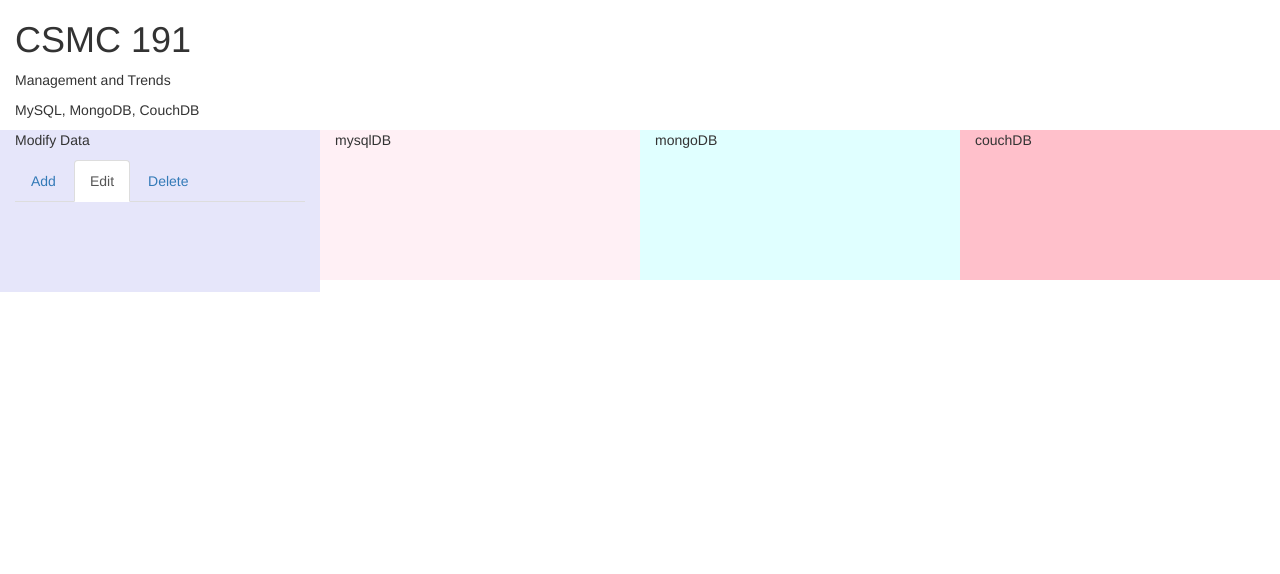
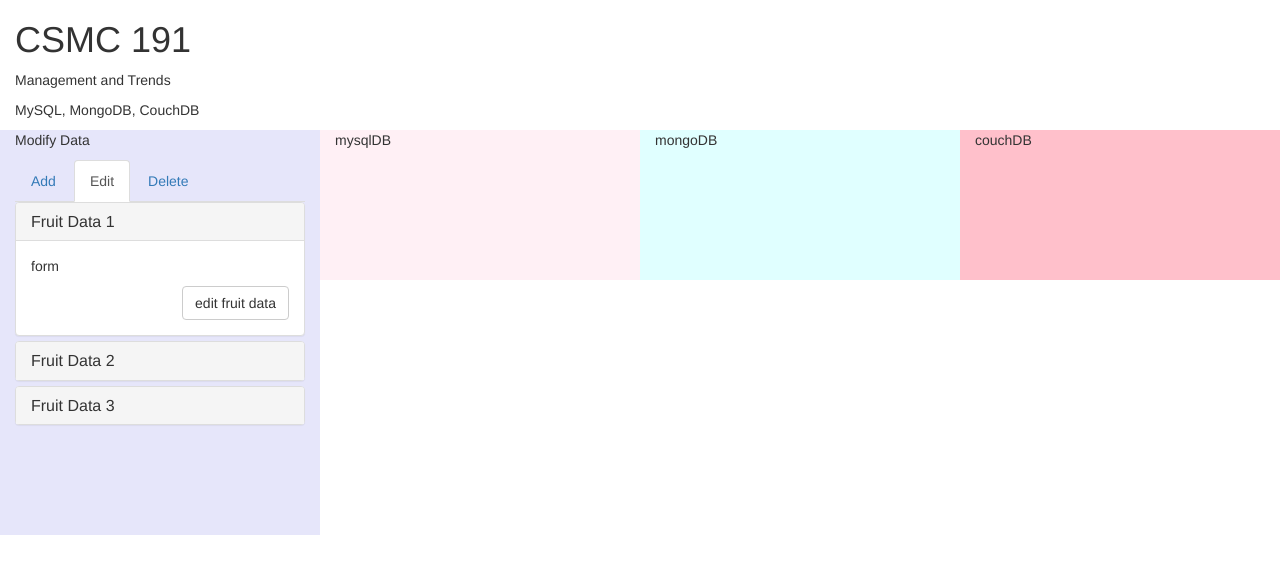
Before and after one commit to edmarenpadua/fruitdb_mmc, a PHP site: page /foo/ in a window 1280 px wide, after a click on "Edit". Shown: the top 574 px of the page. Run offline with PHP 8.4, Linux system fonts and the light colour scheme; some libraries are stand-ins or nearby versions.

Commit message:
added UI for Edit Fruit Data

```diff
--- a/index.php
+++ b/index.php
@@ -7,7 +7,7 @@
 <!DOCTYPE html>
 <html lang="en">
 	<head>
-	<title>Bootstrap Example</title>
+	<title>CMSC 191</title>
 	<meta charset="utf-8">
 	<meta name="viewport" content="width=device-width, initial-scale=1">
 	<link rel="stylesheet" href="css/bootstrap.min.css">
@@ -49,6 +49,68 @@
 						</div>
 			        	<div class="tab-pane fade" id="edit">
 
+
+
+							<div class="bs-example">
+							    <div class="panel-group" id="accordion">
+							        <div class="panel panel-default">
+							            <div class="panel-heading">
+							                <h4 class="panel-title">
+							                    <a data-toggle="collapse" data-parent="#accordion" href="#collapseOne">Fruit Data 1</a>
+							                </h4>
+							            </div>
+							            <div id="collapseOne" class="panel-collapse collapse in">
+							                <div class="panel-body">
+							                    <p>form</p>
+							                    <div style="float:right;"><input type = "submit" name="submit" value="edit fruit data"  class="btn btn-default" /></div>
+
+							                </div>
+							            </div>
+							        </div>
+							        <div class="panel panel-default">
+							            <div class="panel-heading">
+							                <h4 class="panel-title">
+							                    <a data-toggle="collapse" data-parent="#accordion" href="#collapseTwo">Fruit Data 2</a>
+							                </h4>
+							            </div>
+							            <div id="collapseTwo" class="panel-collapse collapse">
+							                <div class="panel-body">
+							                    <p>form</p>
+							                    <div style="float:right;"><input type = "submit" name="submit" value="edit fruit data"  class="btn btn-default" /></div>
+
+							                </div>
+							            </div>
+							        </div>
+							        <div class="panel panel-default">
+							            <div class="panel-heading">
+							                <h4 class="panel-title">
+							                    <a data-toggle="collapse" data-parent="#accordion" href="#collapseThree">Fruit Data 3</a>
+							                </h4>
+							            </div>
+							            <div id="collapseThree" class="panel-collapse collapse">
+							                <div class="panel-body">
+							                    <p>form</p>
+							                    <div style="float:right;"><input type = "submit" name="submit" value="edit fruit data"  class="btn btn-default" /></div>
+
+							                </div>
+							            </div>
+							        </div>
+							    </div>
+							</div>
+
+
+
+
+
+
+
+
+
+
+
+
+
+
 			        	</div>
 
 			        	<div class="tab-pane fade" id="delete">
```
